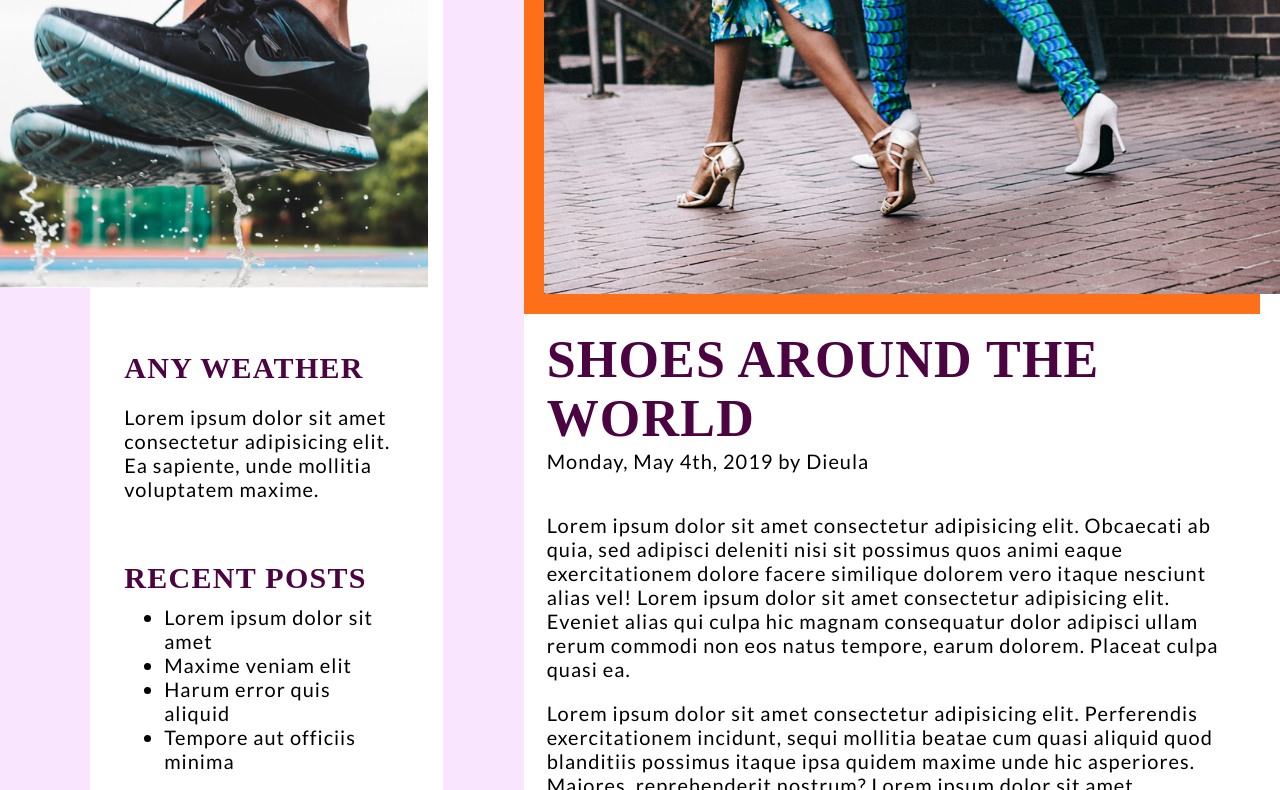
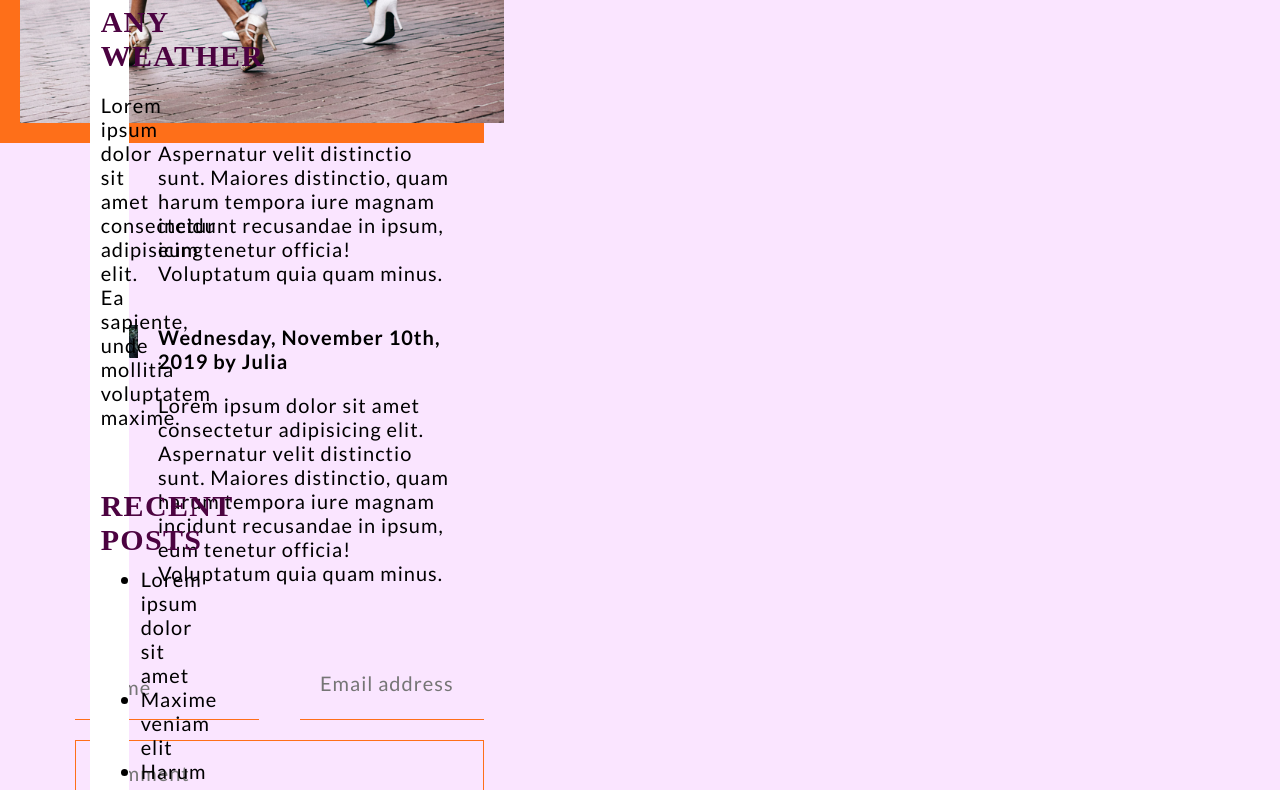
Before and after one commit to corey-codes/multi-page-psd-coversion, a plain HTML site: page blog.html in a window 1280 px wide. Shown: the part 684-1474 px from the top of the page. Drawn offline with nearby package versions, Linux system fonts and the light colour scheme; a web font is replaced by a local one.

Commit message:
Figured out theissue, no time to fix - come back later

```diff
--- a/blog.html
+++ b/blog.html
@@ -63,40 +63,8 @@
 <!-- MAIN BLOG ---------------------------->
     <main class="blog-main background-1">
 
-<!-- ASIDE -->
-        <aside>
-
-                <img src="./styles/assets/sidebar-image.jpg"
-                alt="Close up of of a a pair of feet wearing black Nike sneakers jumping in a puddle" class="aside-img">
-
-            <div class="aside-content hero-header">
-
-                <div class="aside-copy wrapper">
-                    <h6>Any weather</h6>
-
-                    <p>Lorem ipsum dolor sit amet consectetur adipisicing elit. Ea sapiente, unde mollitia voluptatem maxime.</p>
-
-                    <h6>Recent posts</h6>
-
-                    <ul class="recent-posts">
-
-                        <li>Lorem ipsum dolor sit amet</li>
-                        <li>Maxime veniam elit</li>
-                        <li>Harum error quis aliquid</li>
-                        <li>Tempore aut officiis minima</li>
-
-                    </ul>
-
-                </div>
-
-            </div>
-
-        </aside>
-
-
-
 <!-- BLOG POST -->
-        <div class="blog-area">
+        <div class="blog-area grid-area">
 
             <article class="blog">
 
@@ -122,8 +90,43 @@
 
             </article>
 
+<!-- ASIDE -->
+    <aside class="aside-container grid-area">
+
+        <div class="aside-section">
+
+            <img src="./styles/assets/sidebar-image.jpg"
+                alt="Close up of of a a pair of feet wearing black Nike sneakers jumping in a puddle" class="aside-img">
+
+            <div class="aside-content">
+
+                <div class="aside-copy wrapper">
+                    <h6>Any weather</h6>
+
+                    <p>Lorem ipsum dolor sit amet consectetur adipisicing elit. Ea sapiente, unde mollitia voluptatem maxime.
+                    </p>
+
+                    <h6>Recent posts</h6>
+
+                    <ul class="recent-posts">
+
+                        <li>Lorem ipsum dolor sit amet</li>
+                        <li>Maxime veniam elit</li>
+                        <li>Harum error quis aliquid</li>
+                        <li>Tempore aut officiis minima</li>
+
+                    </ul>
+
+                </div>
+
+            </div>
+        </div>
+
+    </aside>
+
+
 <!-- COMMENTS ------------------------------->
-            <div class="comments">
+    <div class="comments comment-section grid-area">
 
         <h3>Comments:</h3>
 
@@ -156,10 +159,10 @@
                 </div>
 
             </div>
-            </div>
+            <!-- </div>   -->
 
     <!-- COMMENT FORM ---------------------->
-                <div class="comment-submit">
+            <div class="comment-submit comment-form-section">
 
                 <form action="submit" class="comment-form">
 
--- a/styles/sass/styles.scss
+++ b/styles/sass/styles.scss
@@ -450,51 +450,29 @@ header.blog-page {
 
 // BLOG MAIN ============================
 
-.blog-main {
+main.blog-main {
     display: grid;
     grid-template-columns: 2fr 3fr;
-    grid-template-rows: 1fr;
+    // grid-template-rows: auto auto auto;
     column-gap: 2rem;
-}
+    grid-template-areas:
+        "aside-section blog-section"
+        "aside-section comment-section"
+        "aside-section comment-form-section";
 
-// ASIDE ============================
-aside {
-    display: flex;
-    padding: 5rem 0.5rem 1rem 5rem;
-    position: relative;
-
-    .aside-img {
-        position: absolute;
-        left: 0;
-        width: 85%;
-        z-index: 5;
-    }
-
-    .aside-content {
-        background-color: $color-3;
-        padding: 1rem 2rem 1rem 1rem;
-        width: 70%;
-        position: absolute;
-        left: 9rem;
-        top: 7rem;
-
-        .aside-copy {
-            padding-top: 110%;
-
-            h6 {
-                margin: 4rem 0 1rem 0;
+        aside.aside-section {
+            grid-area: aside-section;
             }
 
-            p {
-                padding-bottom: 2rem;
-            }
+        article.blog {
+            grid-area: blog-section;
         }
-    }
 }
 
 // BLOG POST =============================
 
 .blog-area {
+    display: grid;
     position: relative;
 
     .blog-img {
@@ -597,6 +575,46 @@ form.contact-form {
         button {
             border: none;
             margin: 3rem 0;
+        }
+    }
+}
+
+// ASIDE ============================
+aside {
+    display: grid;
+    // display: flex;
+    padding: 5rem 0.5rem 1rem 5rem;
+    position: relative;
+
+    .aside-section {
+        display: flex;
+
+        .aside-img {
+            position: absolute;
+            left: 0;
+            width: 85%;
+            z-index: 5;
+        }
+
+        .aside-content {
+            background-color: $color-3;
+            padding: 1rem 2rem 1rem 1rem;
+            width: 70%;
+            position: absolute;
+            left: 9rem;
+            top: 7rem;
+
+            .aside-copy {
+                padding-top: 110%;
+
+                h6 {
+                    margin: 4rem 0 1rem 0;
+                }
+
+                p {
+                    padding-bottom: 2rem;
+                }
+            }
         }
     }
 }
```
Also changed, not shown: styles/styles.css. Lines whose indentation alone changed are shown as unchanged.
